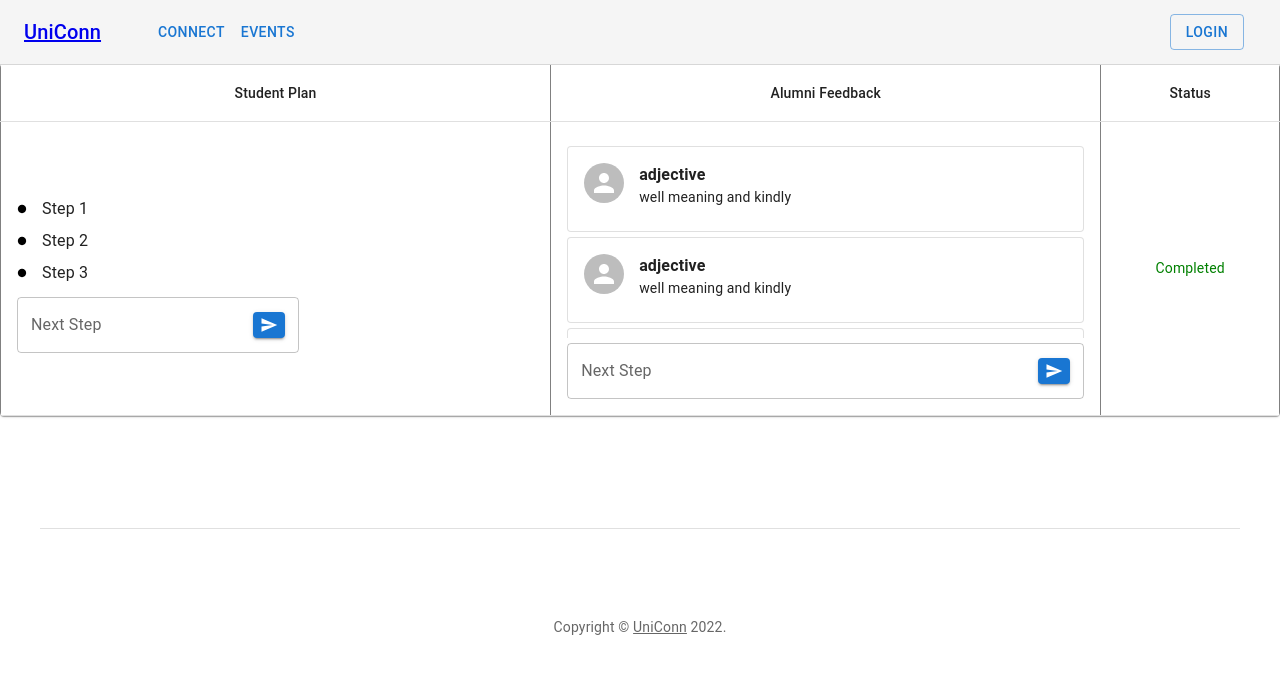
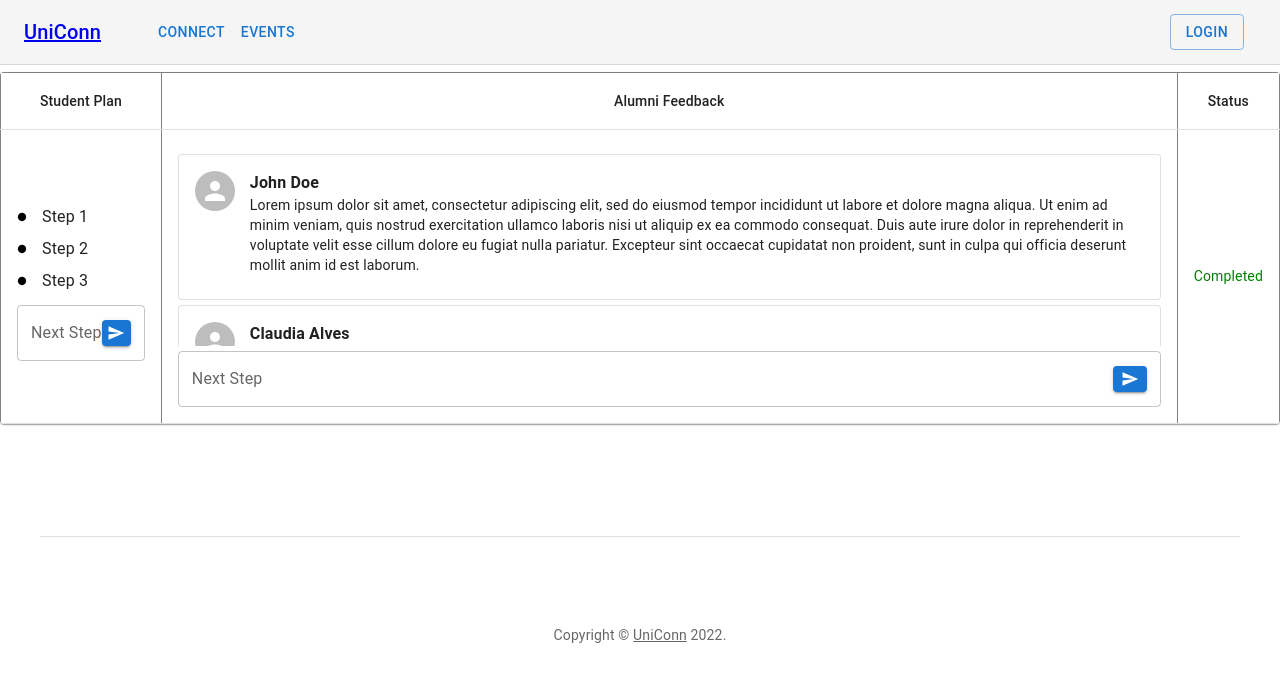
Before and after one commit to Jason10897/UniConn, a React (Create React App) app: page /roadmap in a window 1280 px wide. Shown: the top 682 px of the page. Built offline with nearby package versions, Linux system fonts and the light colour scheme.

Commit message:
Add alumni mock data

```diff
--- a/src/components/AppFrame/AppFrame.js
+++ b/src/components/AppFrame/AppFrame.js
@@ -42,7 +42,7 @@
         </Toolbar>
       </AppBar>
       {/* Hero unit */}
-      <Container disableGutters maxWidth="xl" component="main" sx={{ pt: 8, pb: 6 }}>
+      <Container disableGutters maxWidth="xl" component="main" sx={{ pt: 8, pb: 6, marginTop: 1 }}>
         {props.children}
       </Container>
       {/* End hero unit */}
--- a/src/components/roadmap/AlumniFeedback.jsx
+++ b/src/components/roadmap/AlumniFeedback.jsx
@@ -3,7 +3,7 @@
 import SendIcon from '@mui/icons-material/Send';
 import { styled } from "@mui/material/styles";
 
-const alumni = [{id: 1, name: 'John Doe', feedback: "Feedback 1"},
+const alumni = [{id: 1, name: 'John Doe', feedback: "Lorem ipsum dolor sit amet, consectetur adipiscing elit, sed do eiusmod tempor incididunt ut labore et dolore magna aliqua. Ut enim ad minim veniam, quis nostrud exercitation ullamco laboris nisi ut aliquip ex ea commodo consequat. Duis aute irure dolor in reprehenderit in voluptate velit esse cillum dolore eu fugiat nulla pariatur. Excepteur sint occaecat cupidatat non proident, sunt in culpa qui officia deserunt mollit anim id est laborum."},
                 {id: 2, name: 'Claudia Alves', feedback: "Feedback 2"},
                 {id: 3, name: 'Jane Rodriguez', feedback: "Feedback 3"}]
 
@@ -20,9 +20,9 @@
                     {return <Card variant="outlined" sx={{ marginBottom: "5px"}}>
                             <CardContent sx={{ display: "flex", flexDirection: "row" }}>
                             <Avatar></Avatar>
-                            <Box sx={{ marginLeft: "15px" }}>
-                                <Typography sx={{ fontWeight: "bold" }}>adjective</Typography>
-                                <Typography variant="body2">well meaning and kindly</Typography>
+                            <Box sx={{ marginLeft: "15px"}}>
+                                <Typography sx={{ fontWeight: "bold" }}>{item.name}</Typography>
+                                <Typography sx={{ maxWidth: 1}}variant="body2">{item.feedback}</Typography>
                             </Box>
                             </CardContent>
                             </Card>})}
--- a/src/components/roadmap/Roadmap.js
+++ b/src/components/roadmap/Roadmap.js
@@ -1,5 +1,5 @@
 import * as React from 'react';
-import { Table, TableBody, TableCell, TableContainer, TableHead, TableRow, Paper } from '@mui/material';
+import { Box, Table, TableBody, TableCell, TableContainer, TableHead, TableRow, Paper } from '@mui/material';
 import PlanStructure from './PlanStructure';
 
 export default function BasicTable() {
```
